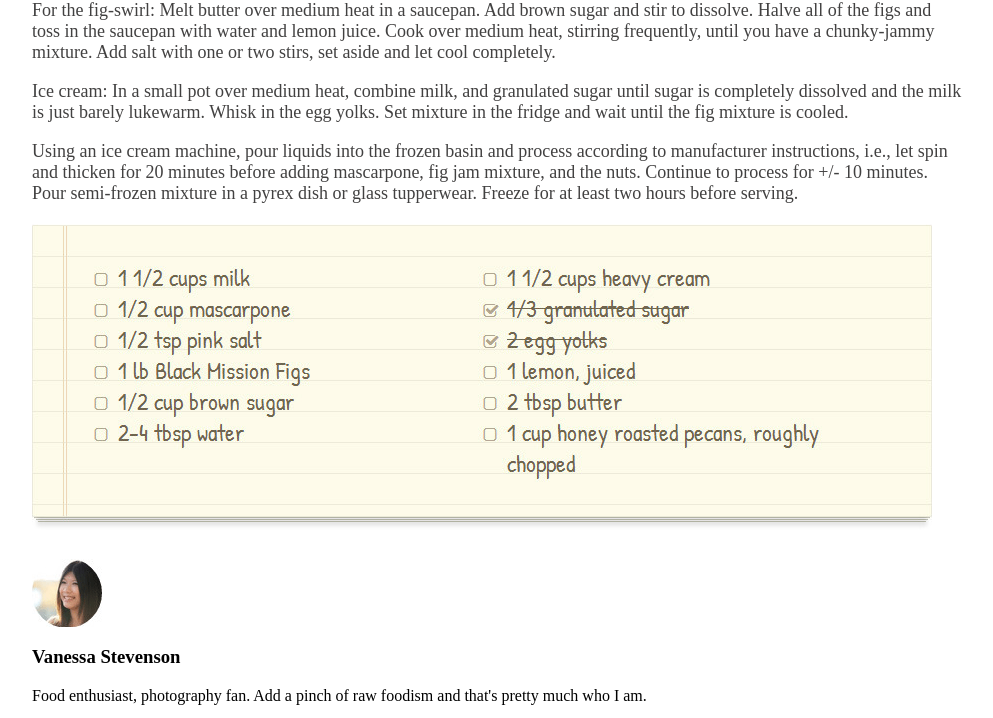
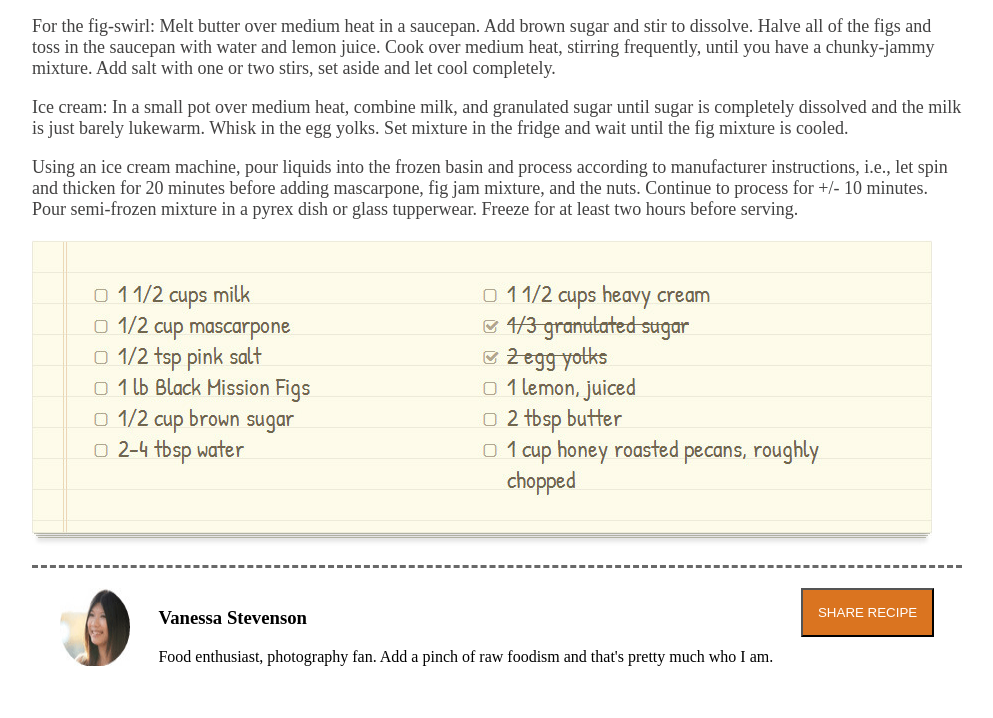
Before and after one commit to ckaynatividad/lab-10, a website: page index.html in a window 1280 px wide. Shown: the part 825-1543 px from the top of the page, without its empty margins (143-1136 px from the left). Drawn offline with Linux system fonts and the light colour scheme; a web font is replaced by a local one.

Commit message:
vanessa section css

```diff
--- a/index.html
+++ b/index.html
@@ -40,10 +40,10 @@
     <img id="notes" src="./assets/notes.png">
         </div>
     <div id="vanessa-section">
-    <img id="vs" src="./assets/van-pic.png">
-    <p id="p-vs"><h3>Vanessa Stevenson</h3> Food enthusiast, photography fan. Add a pinch of raw foodism and that's pretty much who I am. </p>
-<button id="share-recipe">SHARE RECIPE</button>
-</div>
+        <img id="vs" src="./assets/van-pic.png">
+        <div id="d-vs"><h3>Vanessa Stevenson</h3> Food enthusiast, photography fan. Add a pinch of raw foodism and that's pretty much who I am. </div>
+        <button id="share-recipe">SHARE RECIPE</button>
+    </div>
 
 <footer>
     <p>
--- a/styles/style.css
+++ b/styles/style.css
@@ -8,11 +8,18 @@ p {
     font-family: 'Source Serif Pro', serif;
 }
 
+header {
+    display: flex;
+    justify-content: space-between;
+    border-bottom: dimgray dashed 3px;
+    padding-bottom: 40px;
+}
+
 #header-right {
     display: flex;
     justify-content: right;
     flex: inline;
-    border-bottom: 3px dashed rgb(66, 65, 65);
+
 }
 
 #recipe-main {
@@ -47,7 +54,11 @@ img {
 
 
 #vanessa-section {
-    padding-top: 10px;
+    padding-top: 20px;
+    display: flex;
+    justify-content: space-evenly;
+    border-top: dimgray dashed 3px;
+
 }
 
 #notes {
@@ -57,4 +68,13 @@ img {
 footer {
     display: flex;
     justify-content: center;
+    padding-top: 50px;
+
 }
+
+button {
+    background-color: rgb(218, 116, 32);
+    color: white;
+    height: fit-content;
+    padding: 15px;
+}
```
